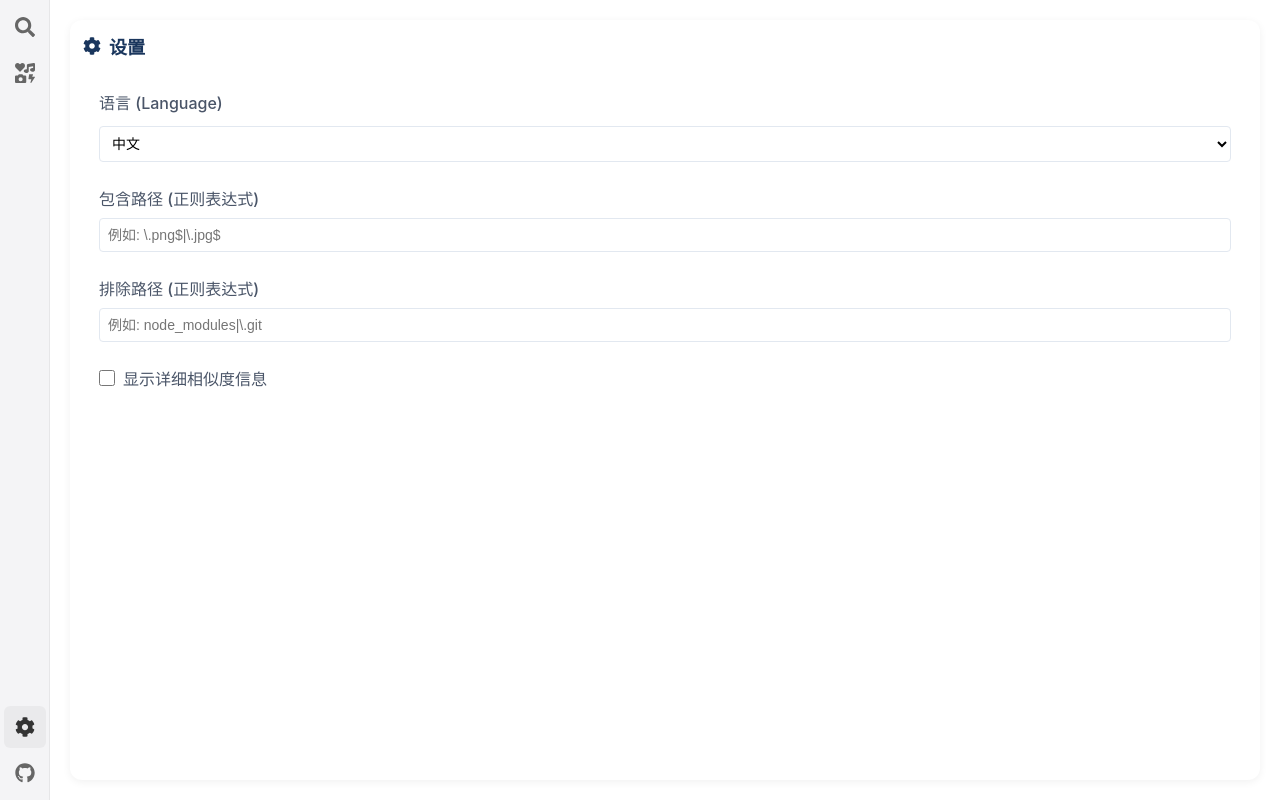
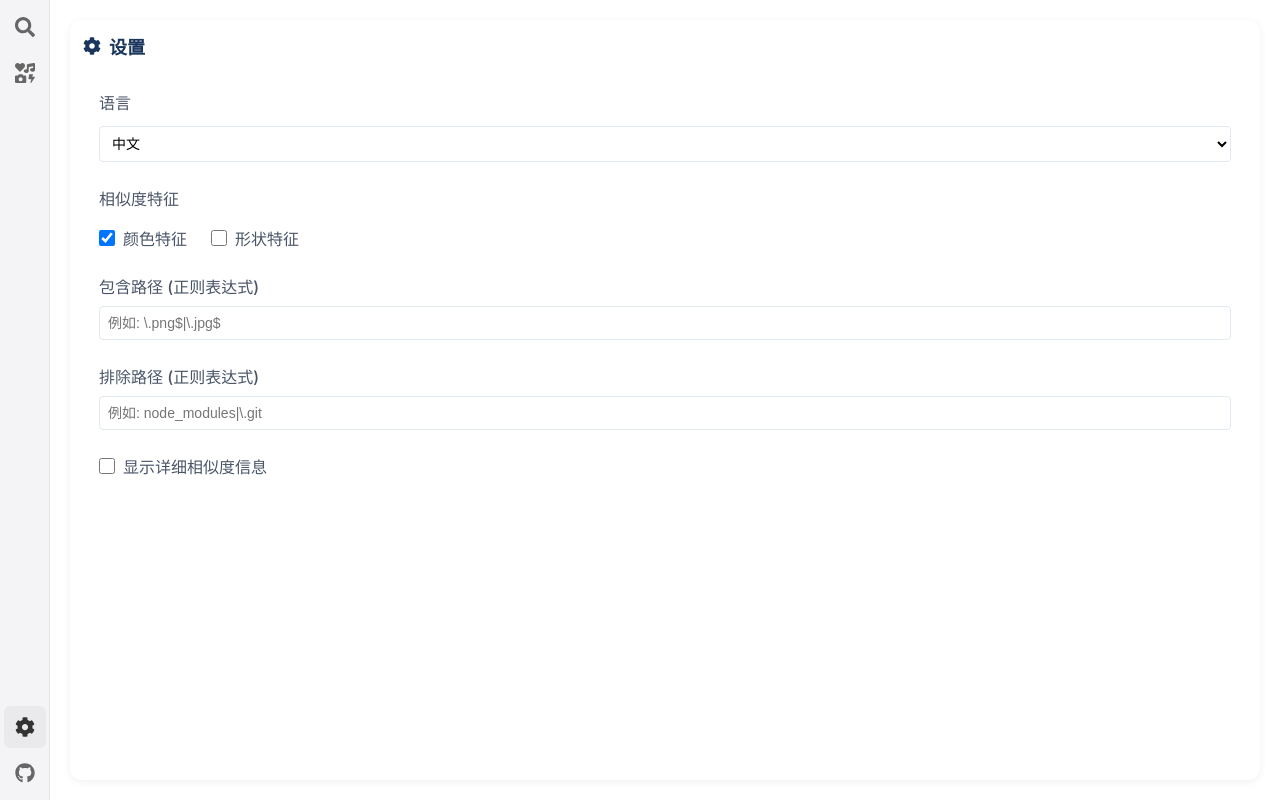
Before and after one commit to hofens/iconfinder, a React (Create React App) app: page / in a window 1280 px wide. Both pictures are taken after a click on the element 25 px from the left and 727 px from the top of the page. Built offline with nearby package versions, Linux system fonts and the light colour scheme.

Commit message:
增加形状/颜色权重参与计算设置

```diff
--- a/src/App.js
+++ b/src/App.js
@@ -1,6 +1,6 @@
 import React, {useEffect, useState, useRef} from 'react';
 import './App.css';
-import {FaCog, FaFolder, FaImage, FaUpload, FaSearch, FaHome, FaQuestionCircle, FaIcons, FaGithub, FaCrop} from 'react-icons/fa';
+import {FaCog, FaFolder, FaImage, FaUpload, FaSearch, FaHome, FaQuestionCircle, FaIcons, FaGithub, FaCrop, FaTimes} from 'react-icons/fa';
 import {locales} from './locales';
 import Select from 'react-select';
 
@@ -43,6 +43,9 @@ function App() {
   const startPosRef = useRef(null);
   const [expandedDirs, setExpandedDirs] = useState(new Set());
   const [isDirectorySelectOpen, setIsDirectorySelectOpen] = useState(false);
+  const [showSettings, setShowSettings] = useState(false);
+  const [colorEnabled, setColorEnabled] = useState(true);
+  const [shapeEnabled, setShapeEnabled] = useState(false);
 
   // Ensure ipcRenderer is available
 
@@ -158,15 +161,14 @@ function App() {
               filePath,
               fileEntry.path,
               {
+                colorEnabled,
+                shapeEnabled,
                 colorWeight: 0.7,
                 shapeWeight: 0.3,
               }
             );
 
-            similarityResult = (
-              result.colorSimilarity * 0.7 +
-              result.shapeSimilarity * 0.3
-            );
+            similarityResult = result.totalSimilarity;
 
             // 如果预览图片不存在，从缓存中获取
             if (!preview) {
@@ -633,7 +635,7 @@ function App() {
       <div className="section settings-section">
         <div className="section-header">
           <div className="header-left">
-            <FaCog /> 设置
+            <FaCog /> {getText('settings.title')}
           </div>
         </div>
         <div className="settings-container">
@@ -647,6 +649,27 @@ function App() {
               <option value="zh">中文</option>
               <option value="en">English</option>
             </select>
+          </div>
+          <div className="setting-group">
+            <label>{getText('settings.similarity_features')}</label>
+            <div style={{ display: 'flex', alignItems: 'center', marginTop: '8px' }}>
+              <label className="checkbox-label" style={{ marginRight: '24px' }}>
+                <input
+                  type="checkbox"
+                  checked={colorEnabled}
+                  onChange={(e) => setColorEnabled(e.target.checked)}
+                />
+                {getText('settings.color_feature')}
+              </label>
+              <label className="checkbox-label">
+                <input
+                  type="checkbox"
+                  checked={shapeEnabled}
+                  onChange={(e) => setShapeEnabled(e.target.checked)}
+                />
+                {getText('settings.shape_feature')}
+              </label>
+            </div>
           </div>
           <div className="setting-group">
             <label>{getText('settings.includePaths')}</label>
--- a/src/locales.js
+++ b/src/locales.js
@@ -1,8 +1,12 @@
 export const locales = {
   zh: {
     settings: {
-      title: '搜索设置',
-      language: '语言 (Language)',
+      title: '设置',
+      general: '常规设置',
+      language: '语言',
+      similarity_features: '相似度特征',
+      color_feature: '颜色特征',
+      shape_feature: '形状特征',
       includePaths: '包含路径 (正则表达式)',
       excludePaths: '排除路径 (正则表达式)',
       showDetailedInfo: '显示详细相似度信息',
@@ -57,8 +61,12 @@ export const locales = {
   },
   en: {
     settings: {
-      title: 'Search Settings',
+      title: 'Settings',
+      general: 'General Settings',
       language: 'Language',
+      similarity_features: 'Similarity Features',
+      color_feature: 'Color Feature',
+      shape_feature: 'Shape Feature',
       includePaths: 'Include Paths (Regex)',
       excludePaths: 'Exclude Paths (Regex)',
       showDetailedInfo: 'Show Detailed Similarity Info',
```
Also changed, not shown: main.js (+34 -16 lines).
